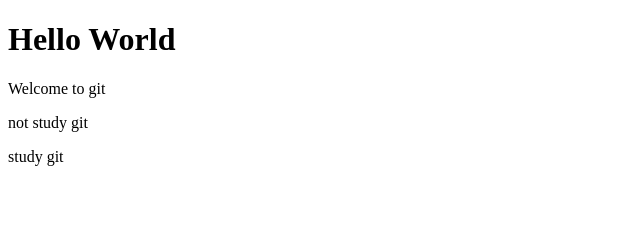
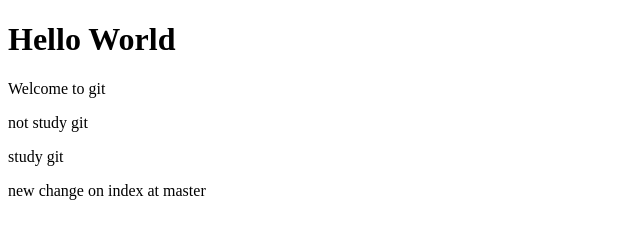
Before and after one commit to zgok/gitsample, a plain HTML site: page index.html in a window 1280 px wide. Shown: the whole page, without its empty margins (0-640 px from the left). Drawn offline with Linux system fonts and the light colour scheme.

Commit message:
index changed again on master

```diff
--- a/index.html
+++ b/index.html
@@ -11,5 +11,6 @@
     <p>Welcome to git</p>
     not study git
     <p>study git</p>
+    <p>new change on index at master</p>
 </body>
 </html>
```
